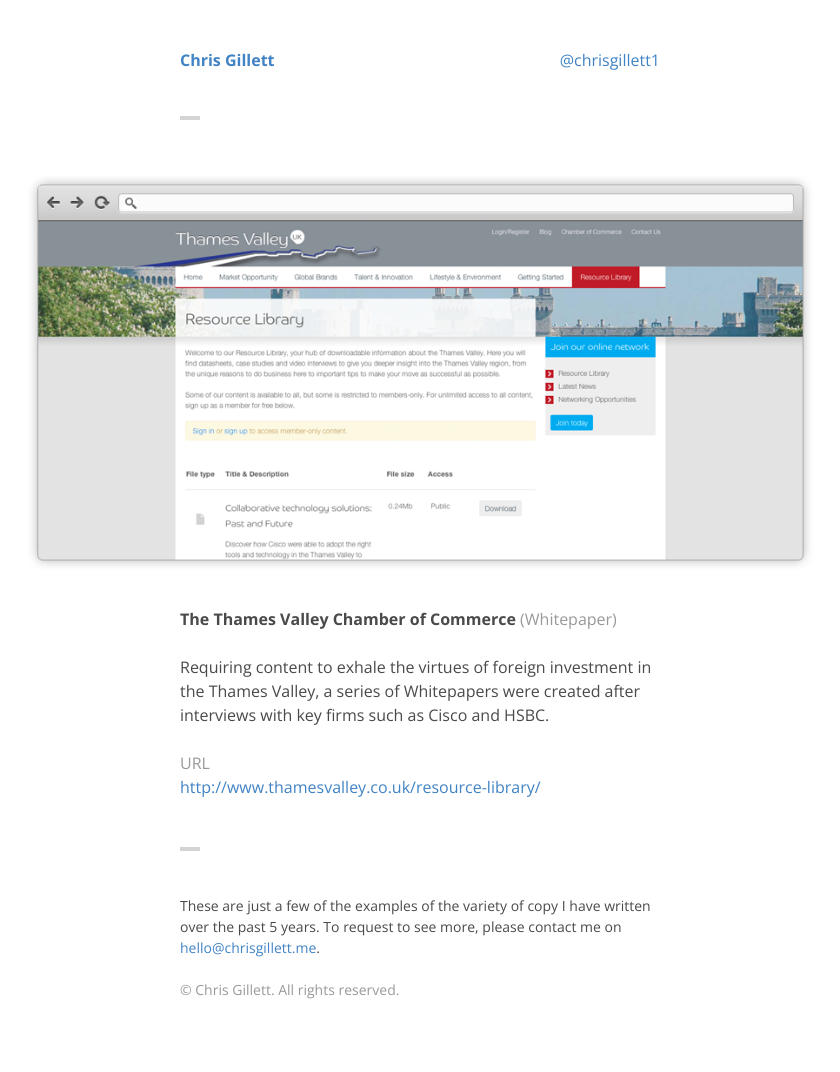
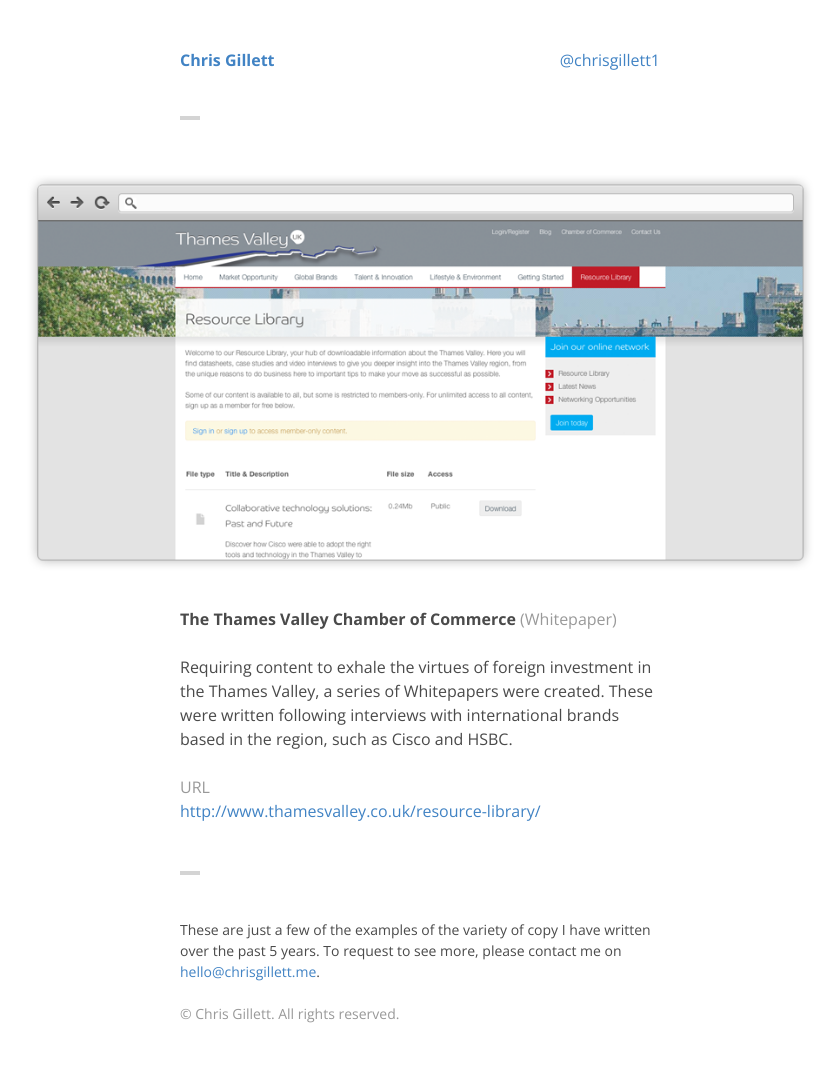
Before and after one commit to ChrisGillett/chrisgillett, a Jekyll site: the page built from _posts/2013-02-01-the-thames-valley-chamber-of-commerce.md, in a window 1280 px wide. Shown: the whole page, without its empty margins (220-1060 px from the left). Built offline with Jekyll 4.4.1, drawn with Linux system fonts in a browser that asks for light colours; before the commit the page ends 1048 px from its top, so only the background shows below that.

Commit message:
Updated 2013-02-01-the-thames-valley-chamber-of-commerce.md

```diff
--- a/_posts/2013-02-01-the-thames-valley-chamber-of-commerce.md
+++ b/_posts/2013-02-01-the-thames-valley-chamber-of-commerce.md
@@ -1,14 +1,12 @@
 ---
+published: true
 layout: post
 title: The Thames Valley Chamber of Commerce
+image: "/img/tvcc-content.png"
+"external-url": "http://www.thamesvalley.co.uk/resource-library/"
+category: "digital-content-pieces"
+type: Whitepaper
 
-image: /img/tvcc-content.png
-
-external-url: http://www.thamesvalley.co.uk/resource-library/
-
-category: digital-content-pieces
-
-type: Whitepaper
 ---
 
-Requiring content to exhale the virtues of foreign investment in the Thames Valley, a series of Whitepapers were created after interviews with key firms such as Cisco and HSBC.
+Requiring content to exhale the virtues of foreign investment in the Thames Valley, a series of Whitepapers were created. These were written following interviews with international brands based in the region, such as Cisco and HSBC.
```
